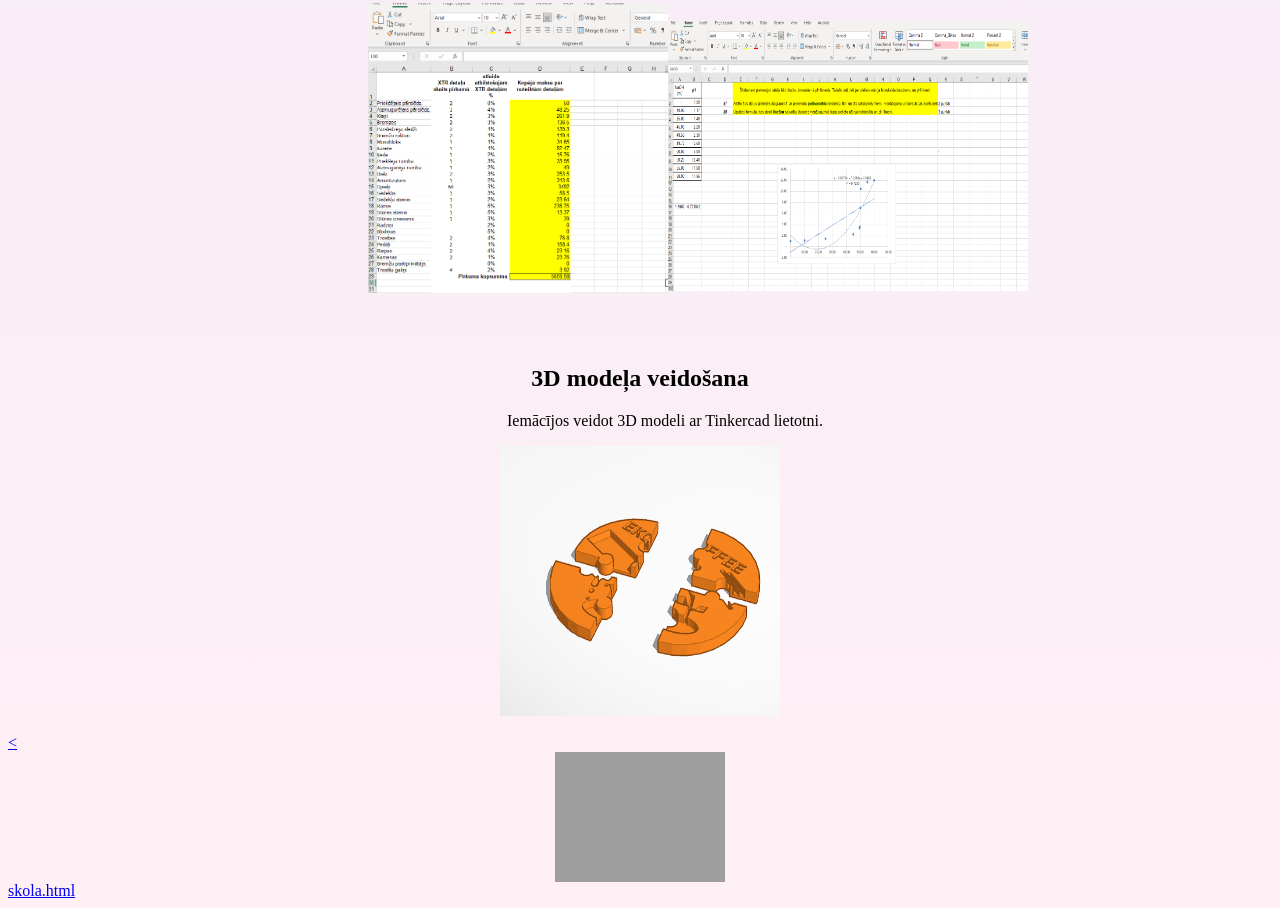
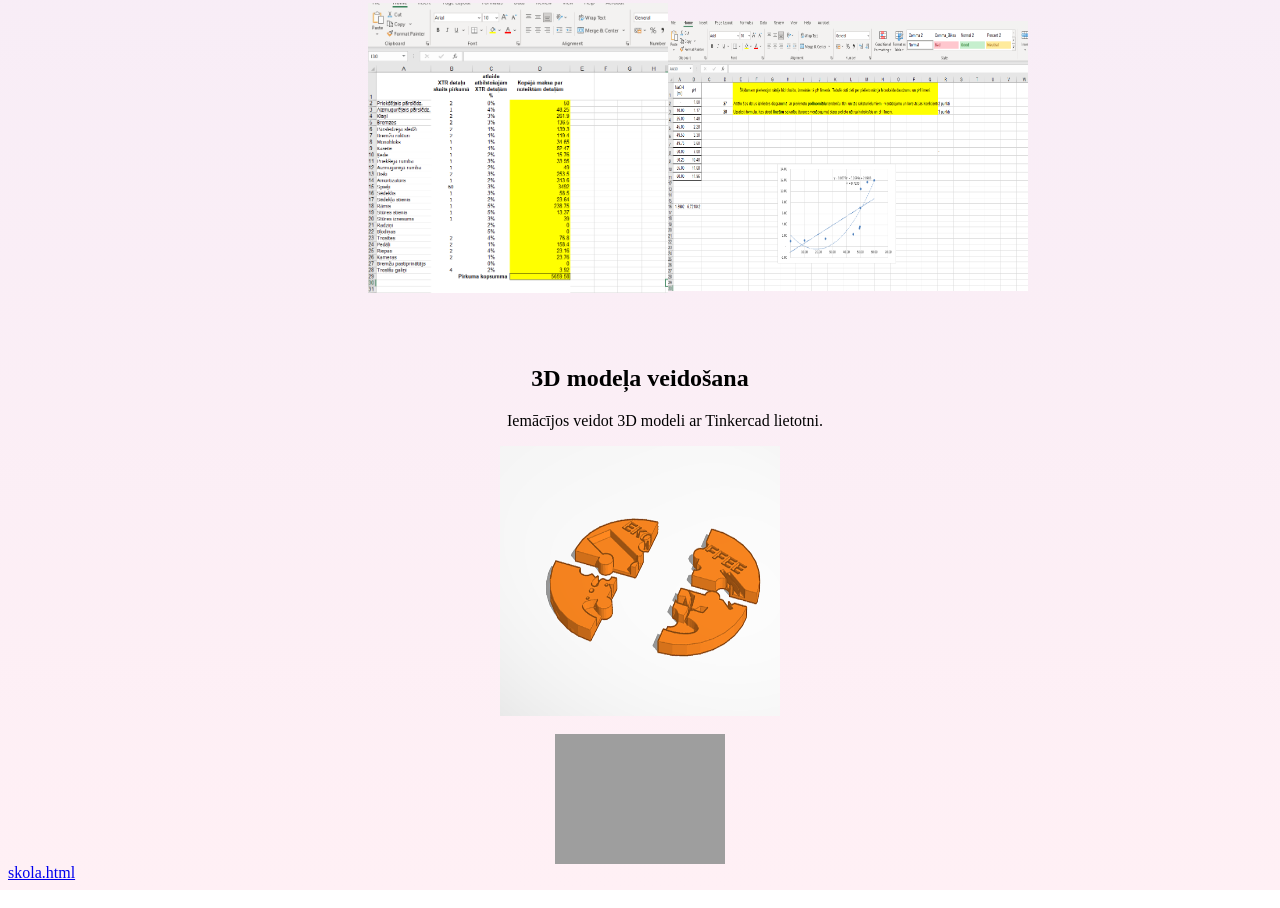
Before and after one commit to Drancane2008/HTML, a plain HTML site: page index.html in a window 1280 px wide. Shown: the part 2243-3151 px from the top of the page. Drawn offline with Linux system fonts and the light colour scheme; grey boxes are pictures that could not be loaded.

Commit message:
Update index.html

```diff
--- a/index.html
+++ b/index.html
@@ -107,7 +107,7 @@ Click nbfs://nbhost/SystemFileSystem/Templates/Other/html.html to edit this temp
         <img src="images/3dprojekts.png"/ class="center" style="height:270px;width:280px"/>
         </div>
     <br>
-<a href="otrais.html">< <img src="https://encrypted-tbn0.gstatic.com/images?q=tbn:ANd9GcSGOrR4m4aUgRz_OVCVfVSXkmvGFCq5gmbI0Q&s" style="height:130px;width:170px"/> </a>
+<a href="otrais.html"><img src="https://encrypted-tbn0.gstatic.com/images?q=tbn:ANd9GcSGOrR4m4aUgRz_OVCVfVSXkmvGFCq5gmbI0Q&s" style="height:130px;width:170px"/> </a>
 <a href="skola.html"> skola.html </a>
 
     </body>
```
